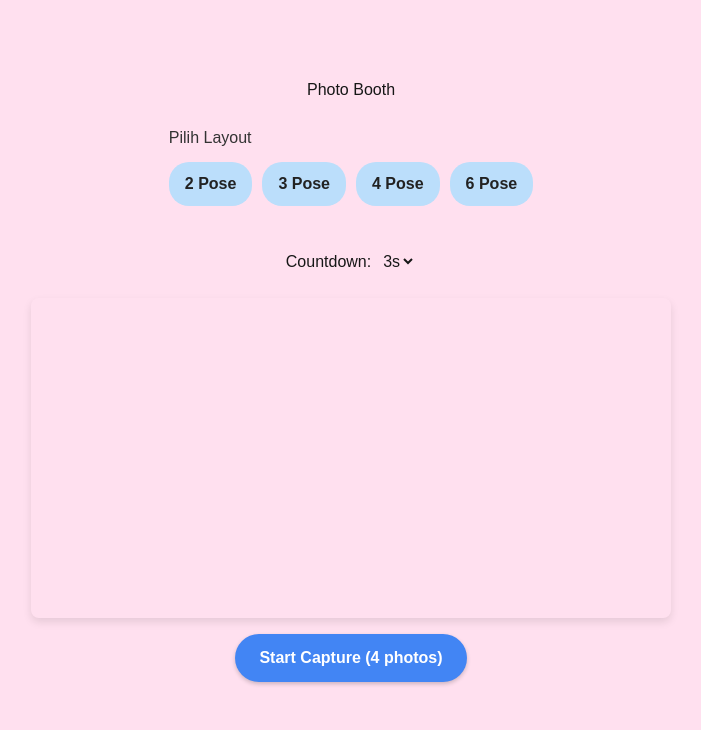
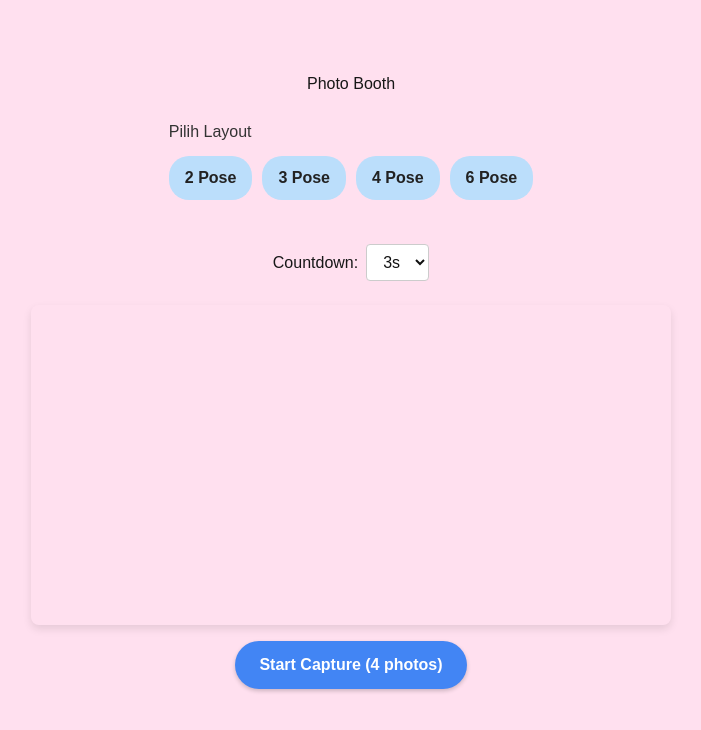
Before and after one commit to fauziniko/photobooth-1-test, a Next.js app: page / in a window 1280 px wide. Shown: the top 730 px of the page, without its empty margins (289-990 px from the left). Built offline with nearby package versions, Linux system fonts and the light colour scheme; no server answers.

Commit message:
[Misc] Update: src/app/page.tsx,

```diff
--- a/src/app/page.tsx
+++ b/src/app/page.tsx
@@ -36,7 +36,18 @@ export default function Home() {
           <LayoutSelector onSelect={handleLayoutChange} />
           <label>
             Countdown:
-            <select value={countdown} onChange={e => setCountdown(Number(e.target.value))} style={{ marginLeft: 8 }}>
+            <select
+              value={countdown}
+              onChange={e => setCountdown(Number(e.target.value))}
+              style={{
+                marginLeft: 8,
+                padding: '8px 12px',
+                borderRadius: '4px',
+                border: '1px solid #ccc',
+                color: '#111', // font warna hitam
+                background: '#fff'
+              }}
+            >
               <option value={1}>1s</option>
               <option value={3}>3s</option>
               <option value={5}>5s</option>
```
